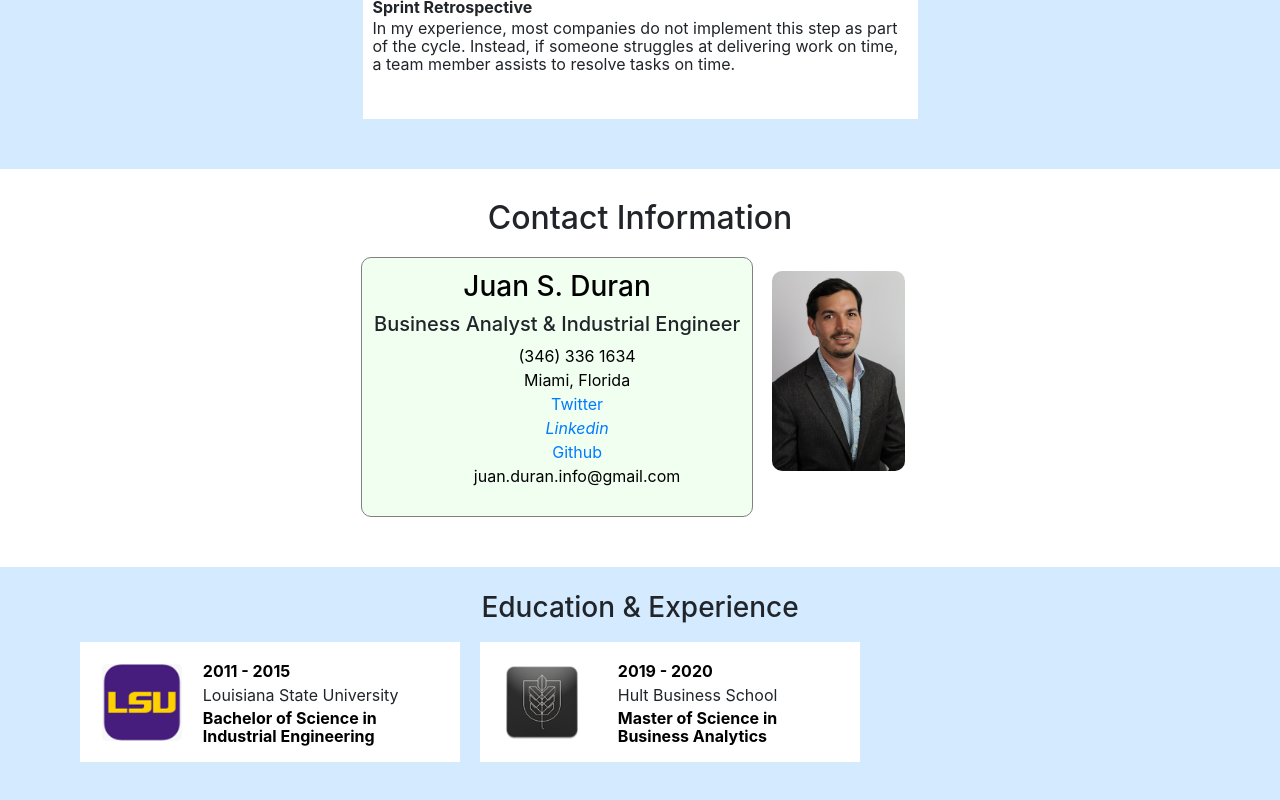
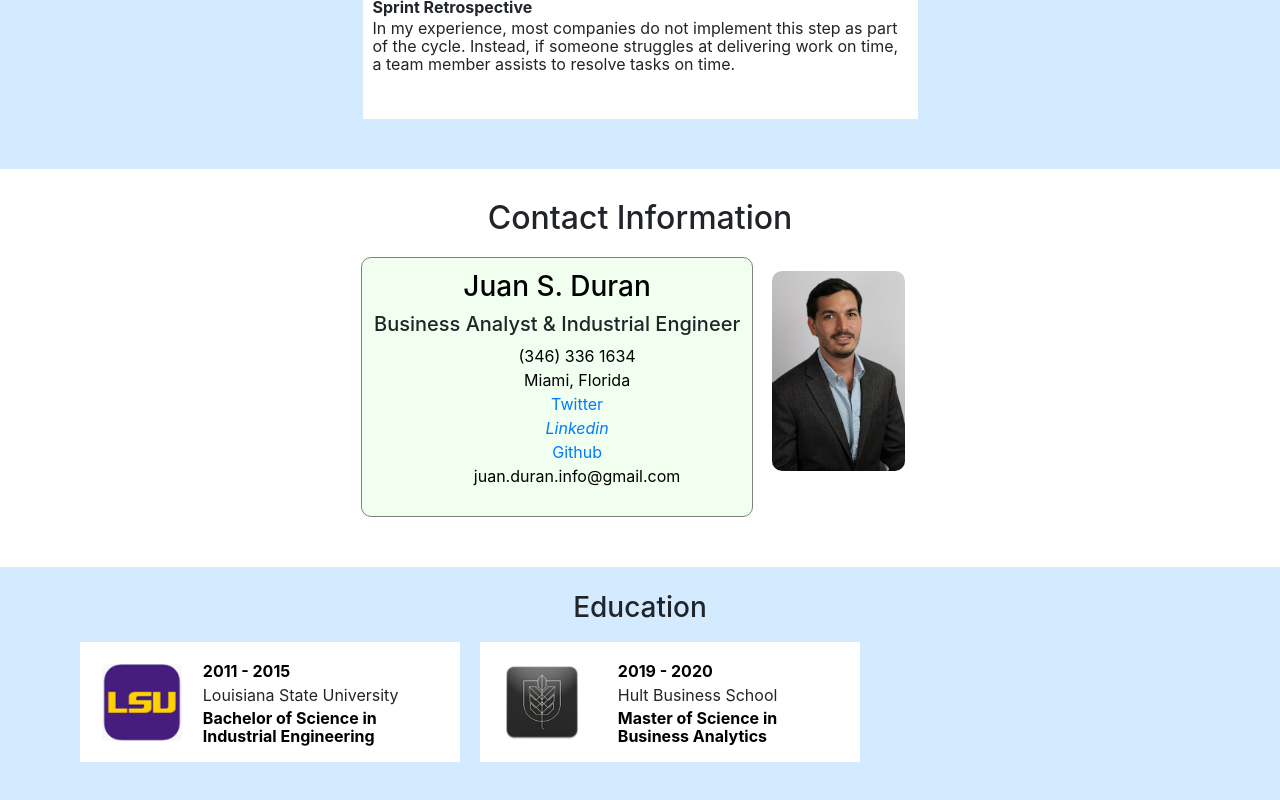
Before and after one commit to Juanse7/informatics, a plain HTML site: page index.html in a window 1280 px wide. Shown: the part 3684-4484 px from the top of the page. Drawn offline with nearby package versions, Linux system fonts and the light colour scheme.

Commit message:
Update index.html

```diff
--- a/index.html
+++ b/index.html
@@ -501,7 +501,7 @@ style="margin-top: 0px; margin-bottom: 0; padding-top: 0px; padding-bottom: 0px;
 <div class="container" style="background-color: rgb(211, 234, 255); padding-bottom: 30px;">
 	<div class="main_title" style="margin-bottom: 5px; width: 100%; text-align: center;">
 		<br/>
-		<h3>Education & Experience</h3>
+		<h3>Education</h3>
 	</div>
 	<div class="row">
 
```
